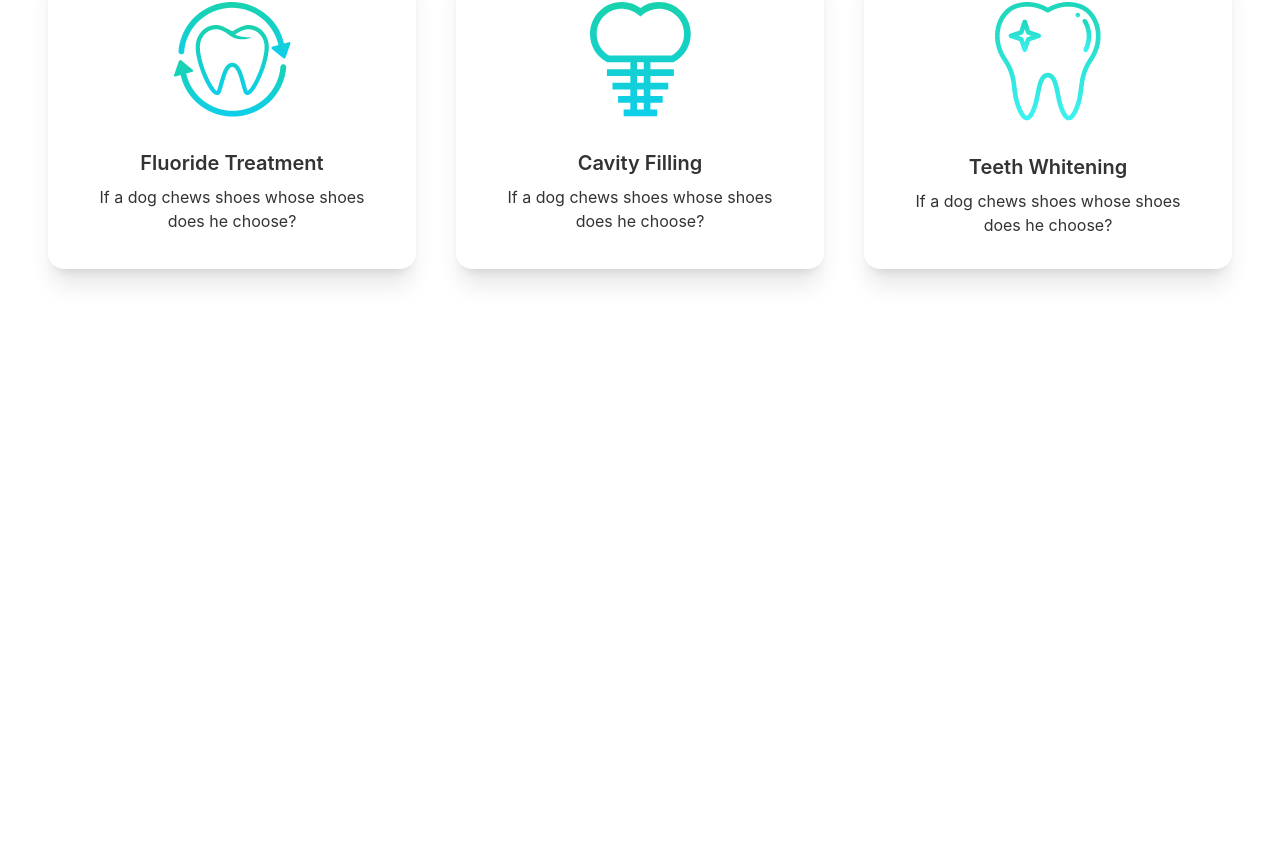
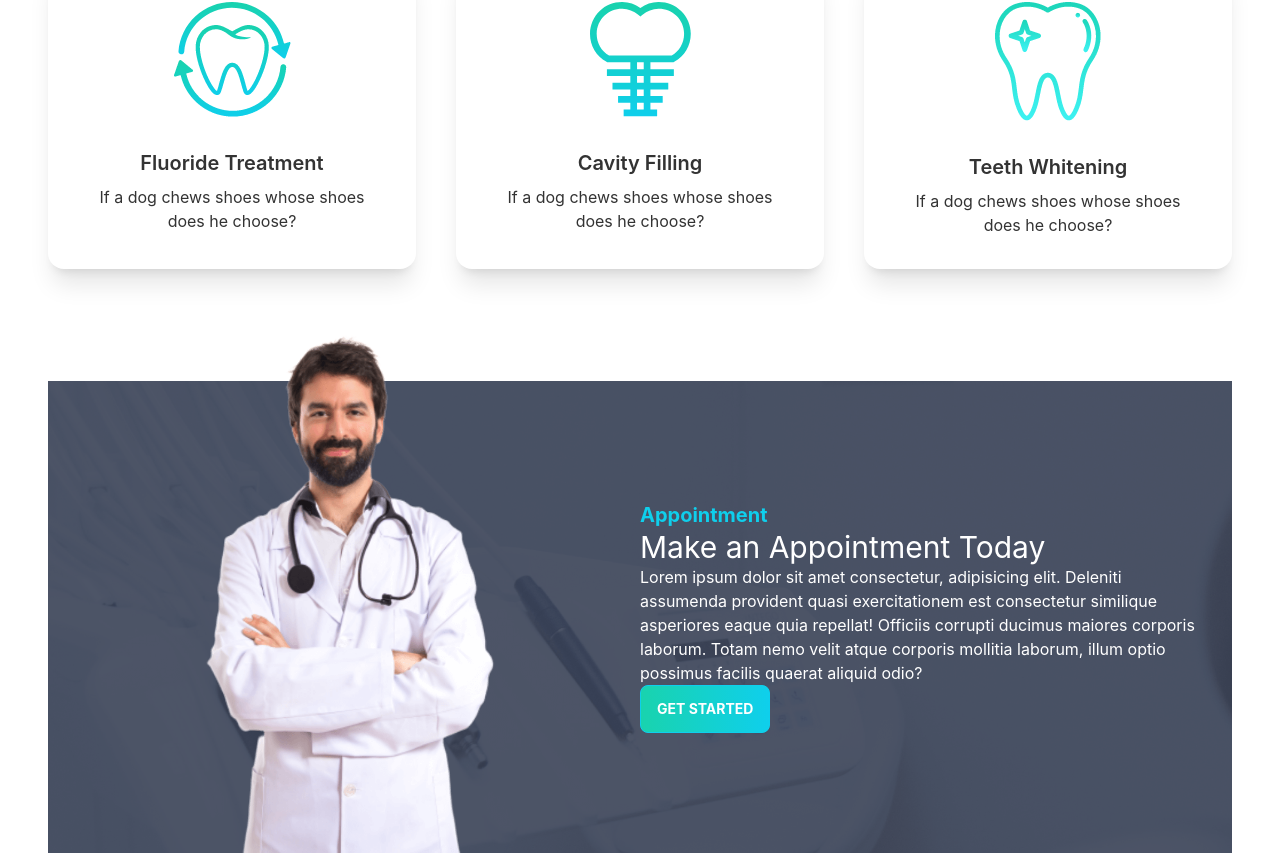
Before and after one commit to sadiqss/doctors-portal-client, a React (Create React App) app: page / in a window 1280 px wide. Shown: the part 1226-2079 px from the top of the page. Before the commit the page ends 1607 px from the top, so only its background shows below. Built offline with nearby package versions, Linux system fonts and the light colour scheme.

Commit message:
appointment section

```diff
--- a/src/Pages/Home/Banner.js
+++ b/src/Pages/Home/Banner.js
@@ -1,5 +1,6 @@
 import React from 'react';
 import chair from '../../../src/assets/images/chair.png';
+import PrimaryButton from '../Shared/PrimaryButton';
 
 const Banner = () => {
     return (
@@ -9,7 +10,7 @@
                 <div>
                     <h1 class="text-5xl font-bold">Your new smile starts here!</h1>
                     <p class="py-6">Provident cupiditate voluptatem et in. Quaerat fugiat ut assumenda excepturi exercitationem quasi. In deleniti eaque aut repudiandae et a id nisi.</p>
-                    <button class="btn btn-primary uppercase text-white font-bold bg-gradient-to-r from-secondary to-primary ">Get Started</button>
+                    <PrimaryButton>Get Started</PrimaryButton>
                 </div>
             </div>
         </div>
--- a/src/Pages/Home/Home.js
+++ b/src/Pages/Home/Home.js
@@ -1,6 +1,7 @@
 import React from 'react';
 import Banner from './Banner';
 import Info from './Info';
+import MakeAppoinment from './MakeAppoinment';
 import Services from './Services';
 
 
@@ -10,6 +11,7 @@
             <Banner></Banner>
             <Info></Info>
             <Services></Services>
+            <MakeAppoinment></MakeAppoinment>
         </div>
     );
 };
--- a/src/Pages/Home/Info.js
+++ b/src/Pages/Home/Info.js
@@ -7,7 +7,7 @@
 const Info = () => {
 
     return (
-        <div className='grid grid-cols-1 lg:grid-cols-3 gap-5 px-12'>
+        <div className='grid grid-cols-1 lg:grid-cols-3 gap-5'>
             <InfoCart cardTitle="Opening Hours" bgClass="bg-gradient-to-r from-secondary to-primary" img={clock}></InfoCart>
             <InfoCart cardTitle="Our Locations" bgClass="bg-accent" img={marker}></InfoCart>
             <InfoCart cardTitle="Contact Us" bgClass="bg-gradient-to-r from-secondary to-primary" img={phone}></InfoCart>
--- /dev/null
+++ b/src/Pages/Home/MakeAppoinment.js
@@ -0,0 +1,24 @@
+import React from 'react';
+import doctor from '../../assets/images/doctor.png';
+import appointment from '../../assets/images/appointment.png';
+import PrimaryButton from '../Shared/PrimaryButton';
+const MakeAppoinment = () => {
+    return (
+        <section style={{
+            background: `url(${appointment})`
+        }}
+            className='flex justify-center items-center'>
+            <div className='flex-1 hidden lg:block'>
+                <img className='mt-[-100px]' src={doctor} alt="" />
+            </div>
+            <div className='flex-1 p-5'>
+                <h3 className='text-xl text-primary font-bold'>Appointment</h3>
+                <h2 className='text-3xl text-white'>Make an Appointment Today</h2>
+                <p className='text-white'>Lorem ipsum dolor sit amet consectetur, adipisicing elit. Deleniti assumenda provident quasi exercitationem est consectetur similique asperiores eaque quia repellat! Officiis corrupti ducimus maiores corporis laborum. Totam nemo velit atque corporis mollitia laborum, illum optio possimus facilis quaerat aliquid odio?</p>
+                <PrimaryButton>Get Started</PrimaryButton>
+            </div>
+        </section>
+    );
+};
+
+export default MakeAppoinment;
--- /dev/null
+++ b/src/Pages/Shared/PrimaryButton.js
@@ -0,0 +1,9 @@
+import React from 'react';
+
+const PrimaryButton = ({ children }) => {
+    return (
+        <button class="btn btn-primary uppercase text-white font-bold bg-gradient-to-r from-secondary to-primary ">{children}</button>
+    );
+};
+
+export default PrimaryButton;
```
